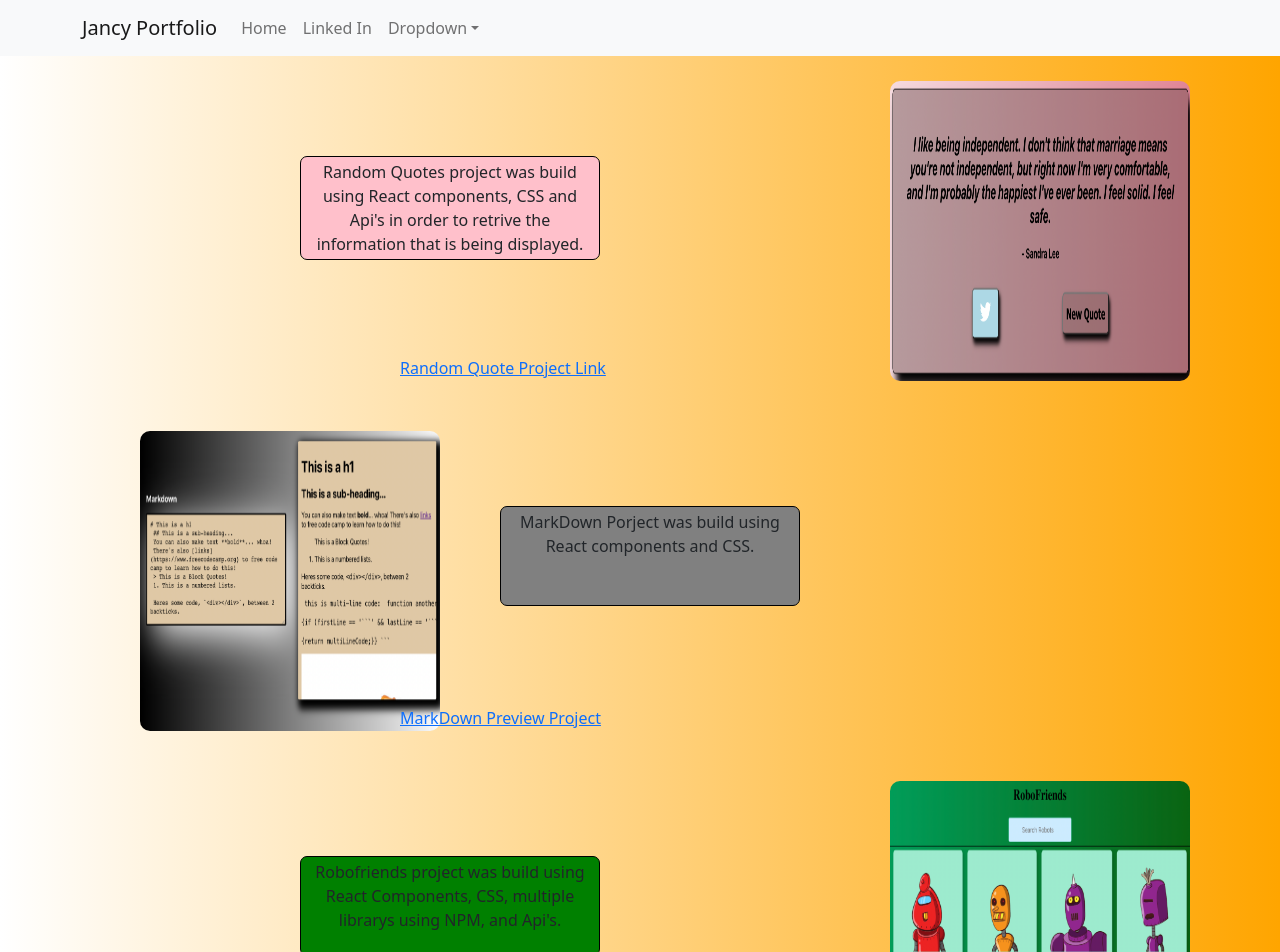
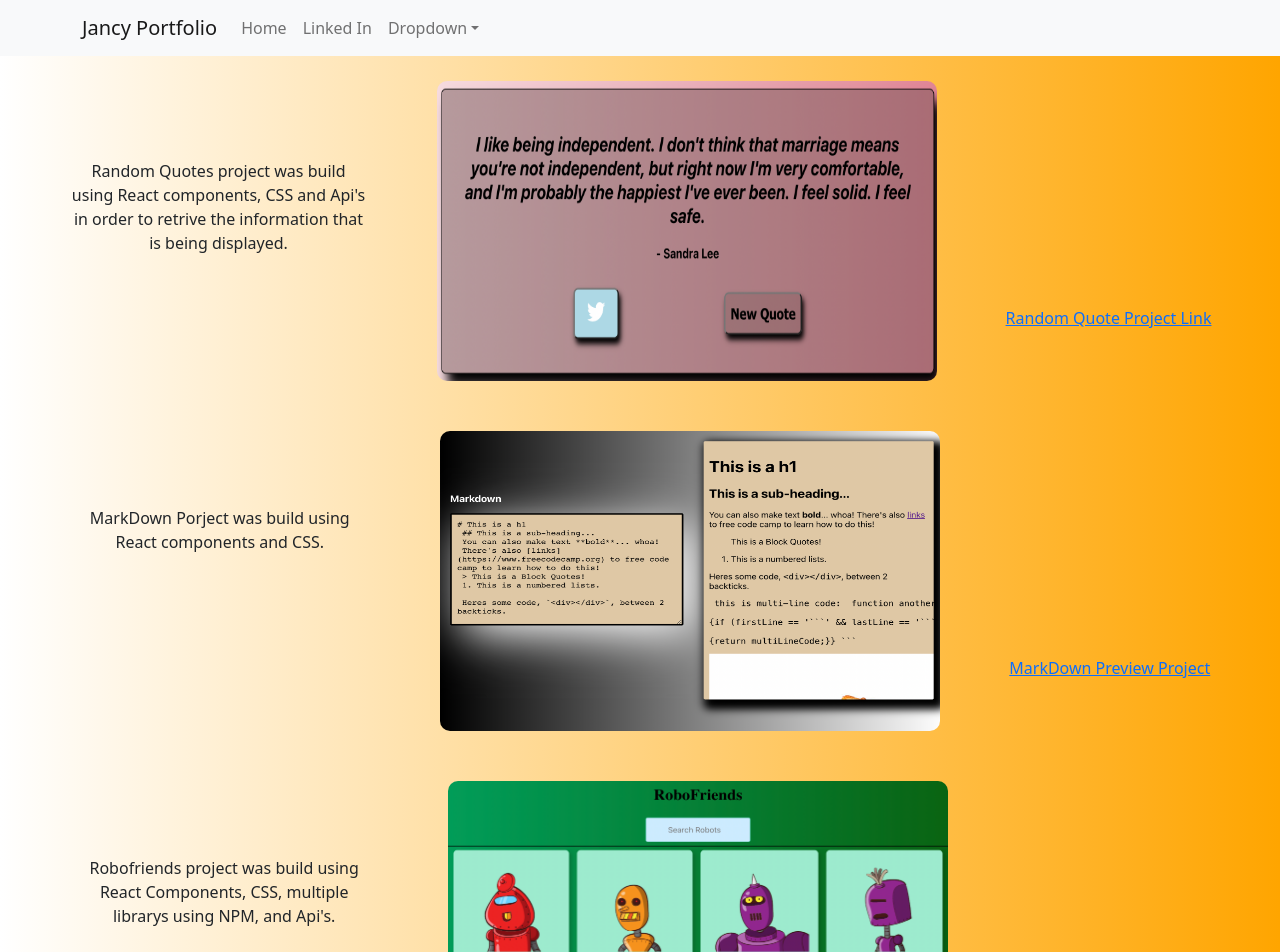
Before and after one commit to itsjotab/myportfolio, a React (Create React App) app: page / in a window 1280 px wide. Shown: the top 952 px of the page. Built offline with nearby package versions, Linux system fonts and the light colour scheme.

Commit message:
fixed bugs

```diff
--- a/src/App.css
+++ b/src/App.css
@@ -2,81 +2,55 @@
   text-align: center;
   background: linear-gradient(to Right, white, orange)
 }
-
-.navbar {
-  background-color: black;
-}
-
-.post1 {
-  margin: 100px 0 0 300px;
-  position: absolute;
-  max-width: 300px;
-  min-height: 100px;
-  max-height: 200px;
-  border: 1px solid black;
-  border-radius: 7px;
-  background-color: pink;
-  padding: 3px
-}
-
-.post2 {
-  margin: 100px 0 0 500px;
-  position: absolute;
-  max-width: 300px;
-  min-height: 100px;
-  max-height: 200px;
-  border: 1px solid black;
-  border-radius: 7px;
-  background-color: grey;
-  padding: 3px
-}
-
-.post3 {
-  margin: 100px 0 0 300px;
-  position: absolute;
-  max-width: 300px;
-  min-height: 100px;
-  max-height: 200px;
-  border: 1px solid black;
-  border-radius: 7px;
-  background-color: green;
-  padding: 3px;
-}
-
 .first-box{
-  gap: 3px;
   height: 350px;
+  display: flex;
+  justify-content: space-evenly;
 }
 
 .second-box {
   height: 350px;
+  display: flex;
+  justify-content: space-evenly;
 }
 
 .third-box {
   height: 350px;
+  display: flex;
+  justify-content: space-evenly;
+}
+
+.post1 {
+  margin-top: 100px;
+  max-width: 300px;
+  min-height: 100px;
+  max-height: 300px;
+  padding: 3px;
+}
+
+.post2 {
+  margin-top: 100px;
+  max-width: 300px;
+  min-height: 100px;
+  max-height: 300px;
+}
+
+.post3 {
+  margin-top: 100px;
+  max-width: 300px;
+  min-height: 100px;
+  max-height: 300px;
 }
 
 .project-link {
-  margin: 300px 0 0 400px;
-  position: absolute;
-}
-
-.first-project, .third-project {
-  margin: 25px 0 0 250px;
-  height: 300px;
-  width: 300px;
-  position: absolute;
-}
-
-.second-project {
-  margin: 25px 0 0 -500px;
-  height: 300px;
-  width: 300px;
-  position: absolute;
+  margin-top: 250px;
 }
 
 img {
+  margin-top: 25px;
   border-radius: 10px;
+  height: 300px;
+  width: 500px;
 }
 footer {
   background-color: lightgray;
```
Also changed, not shown: package.json (+7 -1 lines), 18 other files (tests, documents, lock files or other folders).
